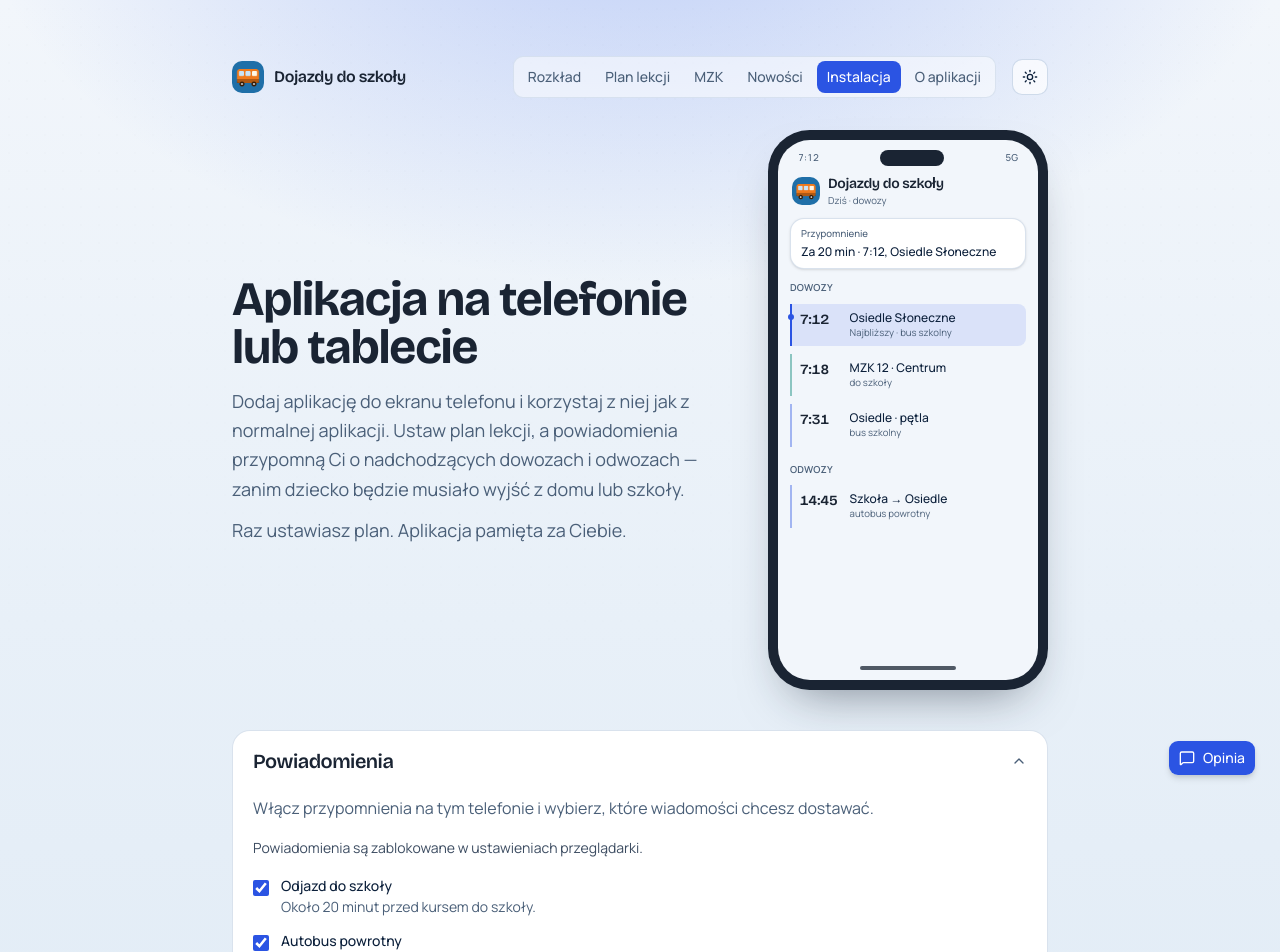
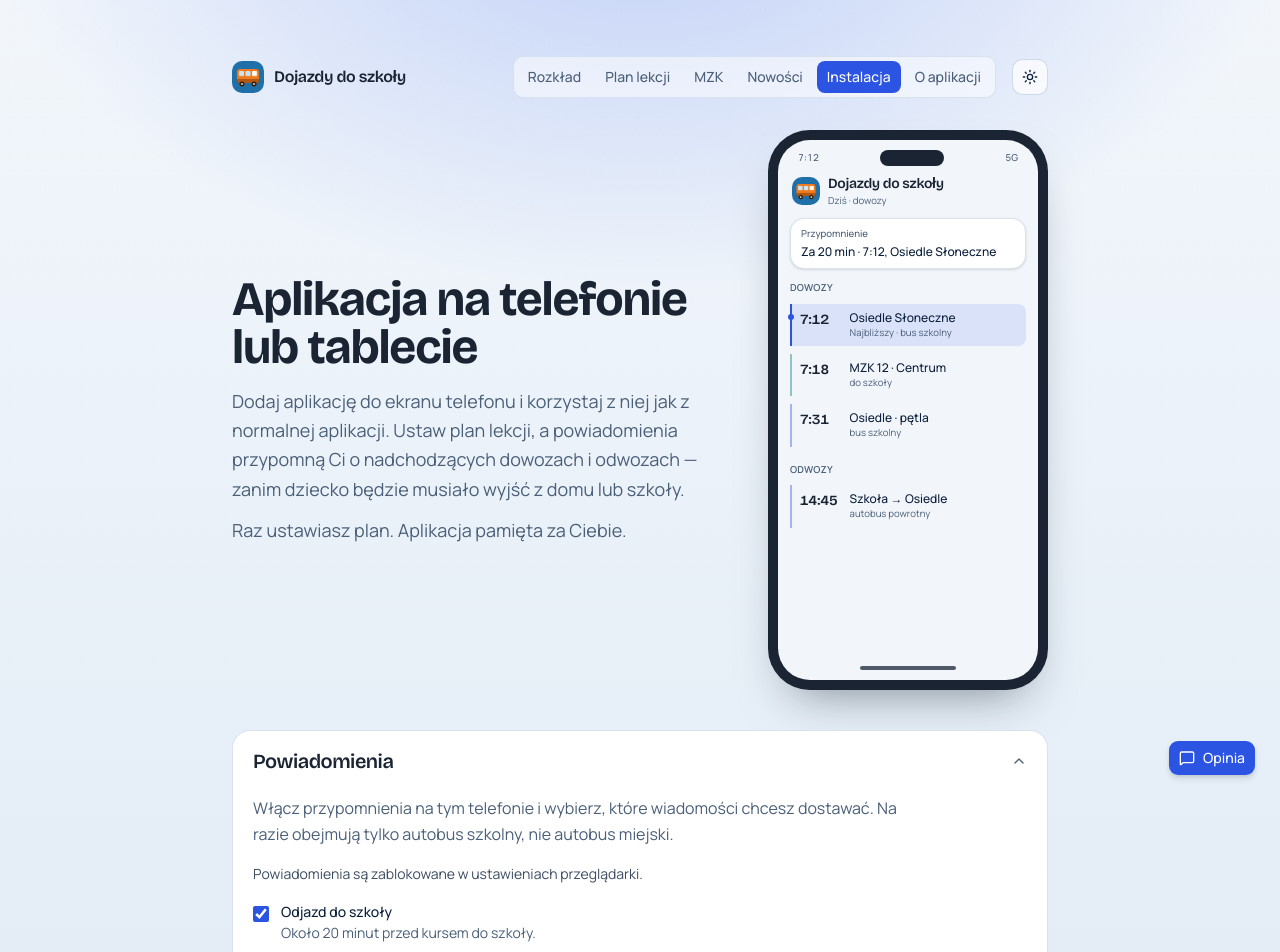
Before and after one commit to madb88/school-bus, a Next.js app: page /instalacja in a window 1280 px wide. Shown: the top 952 px of the page. Built offline with nearby package versions, Linux system fonts and the light colour scheme; no server answers.

Commit message:
Say that reminders currently cover only the school bus.
Co-authored-by: Cursor <cursoragent@cursor.com>

```diff
--- a/src/components/install-notifications.tsx
+++ b/src/components/install-notifications.tsx
@@ -122,7 +122,7 @@ export function InstallNotifications() {
     <div className="space-y-4">
       <p className="max-w-2xl text-base leading-relaxed text-muted-foreground">
         Włącz przypomnienia na tym telefonie i wybierz, które wiadomości chcesz
-        dostawać.
+        dostawać. Na razie obejmują tylko autobus szkolny, nie autobus miejski.
       </p>
 
       <div className="space-y-4">
```
